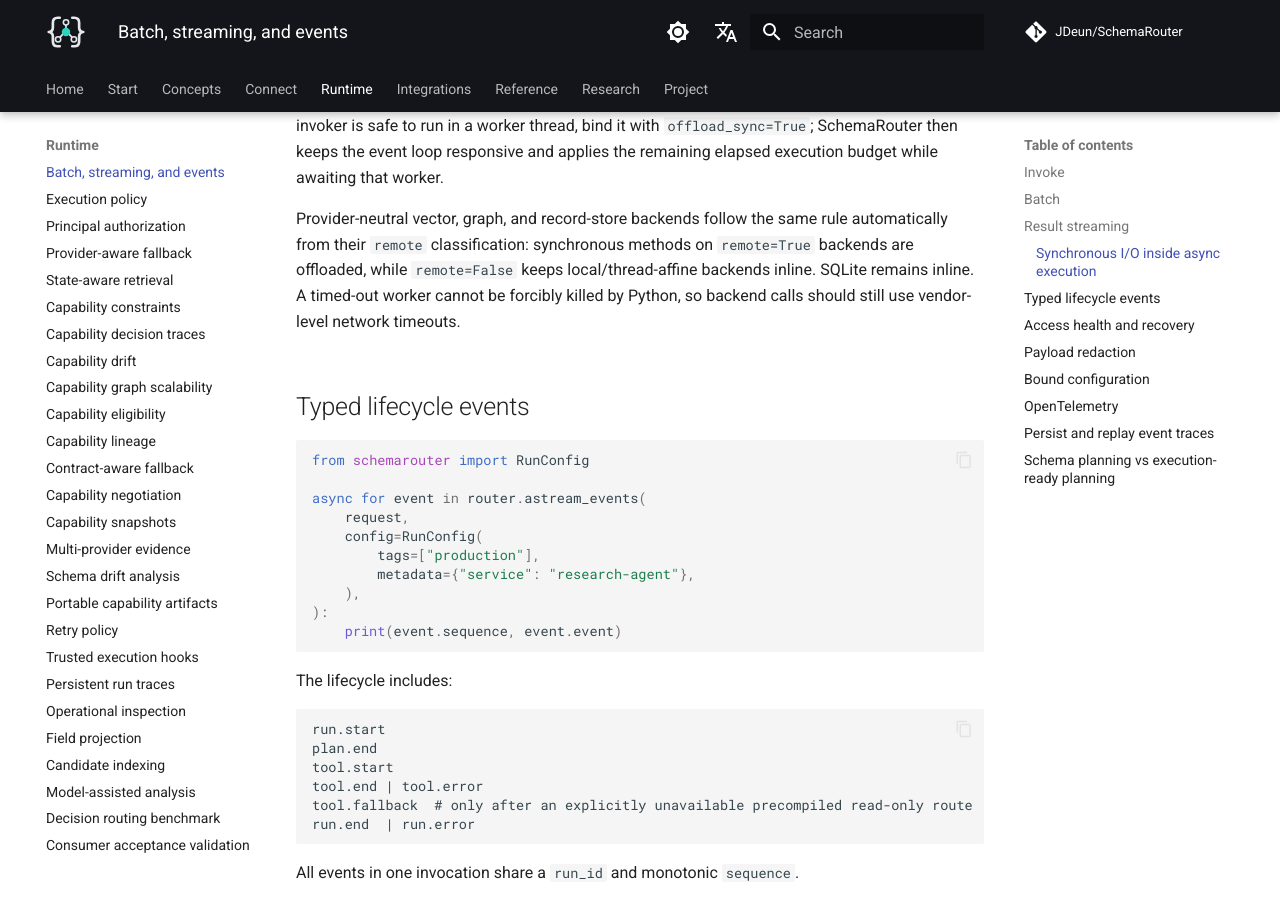
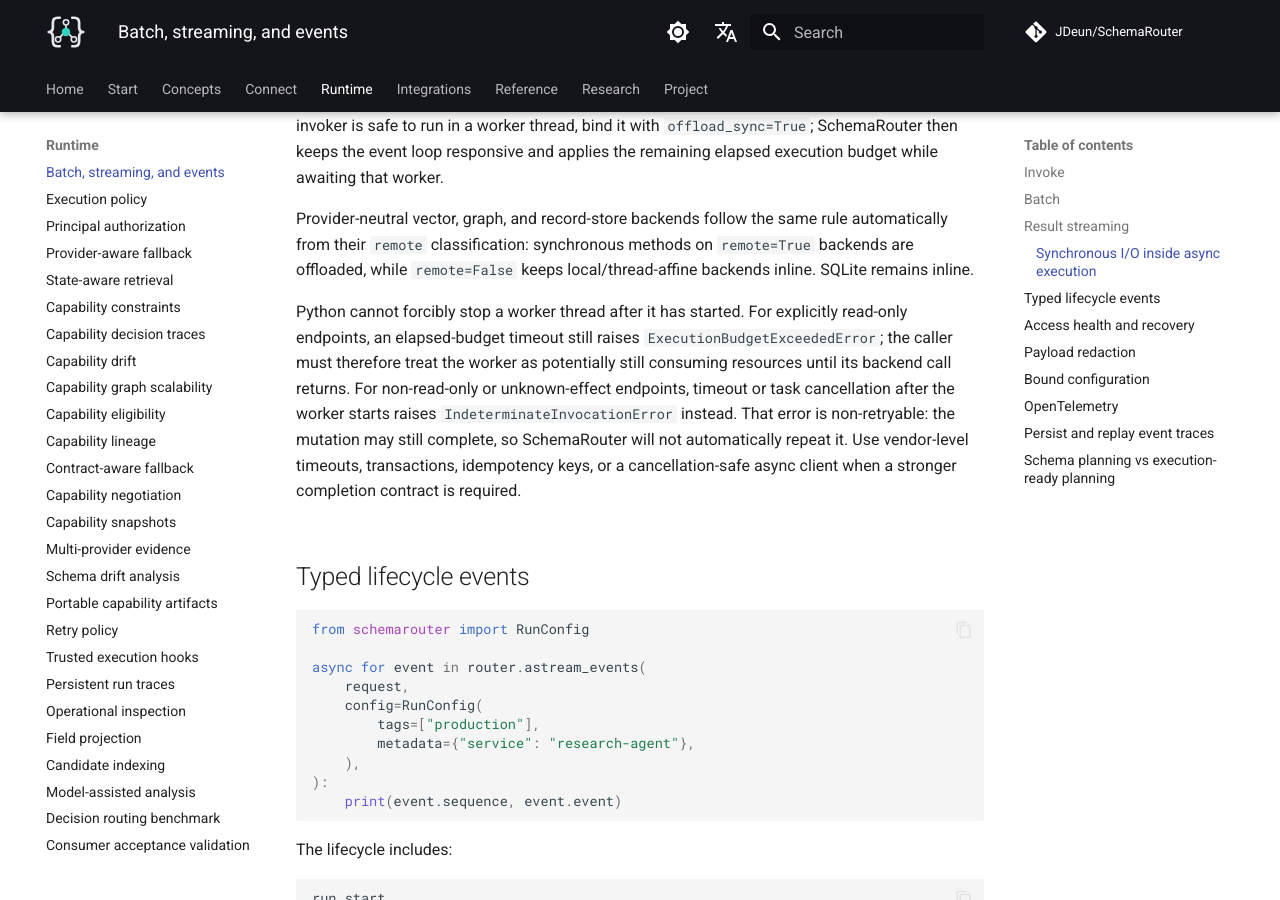
Before and after one commit to JDeun/SchemaRouter, an MkDocs documentation site: the page built from docs/guides/runtime.md, in a window 1280 px wide and 900 px high, scrolled down 1655 px. Built offline with MkDocs 1.6.1 and Material for MkDocs 9.7.7, drawn with Linux system fonts in a browser that asks for light colours; comment, search, counter and statistics services are not loaded.

Commit message:
docs(runtime): document indeterminate sync mutation outcomes

```diff
--- a/docs/guides/runtime.md
+++ b/docs/guides/runtime.md
@@ -75,9 +75,16 @@ that worker.
 
 Provider-neutral vector, graph, and record-store backends follow the same rule automatically from
 their `remote` classification: synchronous methods on `remote=True` backends are offloaded,
-while `remote=False` keeps local/thread-affine backends inline. SQLite remains inline. A timed-out
-worker cannot be forcibly killed by Python, so backend calls should still use vendor-level network
-timeouts.
+while `remote=False` keeps local/thread-affine backends inline. SQLite remains inline.
+
+Python cannot forcibly stop a worker thread after it has started. For explicitly read-only endpoints,
+an elapsed-budget timeout still raises `ExecutionBudgetExceededError`; the caller must therefore
+treat the worker as potentially still consuming resources until its backend call returns. For
+non-read-only or unknown-effect endpoints, timeout or task cancellation after the worker starts
+raises `IndeterminateInvocationError` instead. That error is non-retryable: the mutation may still
+complete, so SchemaRouter will not automatically repeat it. Use vendor-level timeouts,
+transactions, idempotency keys, or a cancellation-safe async client when a stronger completion
+contract is required.
 
 ## Typed lifecycle events
 
```
